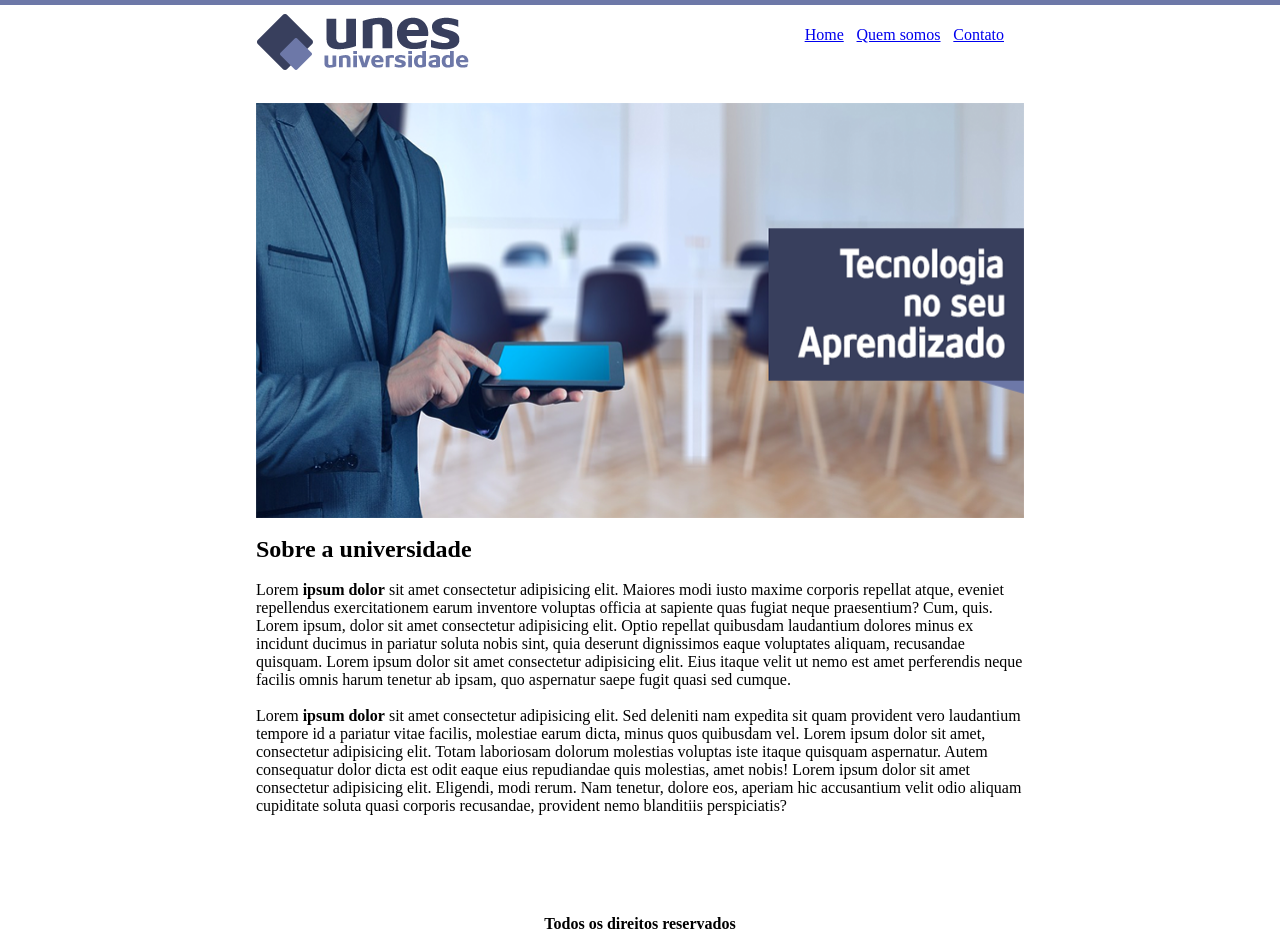
After one commit to erikadias2004/DesafiosWeb, a Flask app: template templates/home.html in a window 1280 px wide. The commit adds this page. Run offline with Flask 3, Linux system fonts and the light colour scheme; the template is opened without the code that fills it, so the values that code supplies are empty.

Commit message:
adicionei o segundo desafio

```diff
--- /dev/null
+++ b/app.py
@@ -0,0 +1,15 @@
+from flask import Flask, render_template
+
+app = Flask("__name__")
+
+@app.route("/")
+def home():
+    return render_template("home.html")
+
+@app.route("/quemsomos")
+def quemsomos():
+    return render_template("quemsomos.html")
+
+@app.route("/contato")
+def contato():
+    return render_template("contato.html")
--- a/style.css
+++ b/static/style.css
@@ -49,3 +49,7 @@ a:nth-last-child(1) {
 h4 {
     text-align: center;
 }
+
+footer {
+    margin-top: 100px;
+}
--- /dev/null
+++ b/templates/base.html
@@ -0,0 +1,24 @@
+<!DOCTYPE html>
+<html lang="en">
+<head>
+    <meta charset="UTF-8">
+    <meta name="viewport" content="width=device-width, initial-scale=1.0">
+    <title>{% block title %} {% endblock %}</title>
+    <link rel="stylesheet" href="{{url_for('static', filename='style.css')}}">
+</head>
+<body class="fundo2">
+    <header>
+        <img class="logo" src="{{url_for('static', filename='img/logo.png')}}" alt="">
+        <nav>
+            <a href="/">Home</a>
+            <a href="/quemsomos">Quem somos</a>
+            <a href="/contato">Contato</a>
+        </nav>
+    </header>
+
+{% block content %}
+{% endblock %}
+
+<footer>
+    <h4>Todos os direitos reservados</h4>
+</footer>
--- a/home.html
+++ b/templates/home.html
@@ -1,24 +1,13 @@
-<!DOCTYPE html>
-<html lang="en">
-<head>
-    <meta charset="UTF-8">
-    <meta name="viewport" content="width=device-width, initial-scale=1.0">
-    <title>Document</title>
-    <link rel="stylesheet" href="style.css">
-</head>
-<body class="fundo1">
-    <header>
-        <img class="logo" src="./img/logo.png" alt="">
-        <nav>
-            <a href="">Home</a>
-            <a href="./quemSomos.html">Quem somos</a>
-            <a href="./contato.html">Contato</a>
-        </nav>
-    </header>
+{% extends 'base.html' %}
+{% block title %}
+Home
+{% endblock %}
+
+{% block content %}
     <main>
         <br>
         <div>
-            <img class="capa" src="./img/capa.png" alt="">
+            <img class="capa" src="{{url_for('static', filename='img/capa.png')}}" alt="">
         </div>
         <section>
             <br>
@@ -29,10 +18,4 @@
             <p>Lorem <strong>ipsum dolor</strong> sit amet consectetur adipisicing elit. Sed deleniti nam expedita sit quam provident vero laudantium tempore id a pariatur vitae facilis, molestiae earum dicta, minus quos quibusdam vel. Lorem ipsum dolor sit amet, consectetur adipisicing elit. Totam laboriosam dolorum molestias voluptas iste itaque quisquam aspernatur. Autem consequatur dolor dicta est odit eaque eius repudiandae quis molestias, amet nobis! Lorem ipsum dolor sit amet consectetur adipisicing elit. Eligendi, modi rerum. Nam tenetur, dolore eos, aperiam hic accusantium velit odio aliquam cupiditate soluta quasi corporis recusandae, provident nemo blanditiis perspiciatis?</p>
         </section>
     </main>
-    <footer>
-        <br>
-        <br>
-        <h4>Todos os direitos reservados</h4>
-    </footer>
-</body>
-</html>
+{% endblock %}
```
Also changed, not shown: templates/contato.html (renamed from contato.html, +8 -23 lines), templates/quemSomos.html (renamed from quemSomos.html, +7 -22 lines), static/img/capa.png (renamed from img/capa.png), static/img/fundo.png (renamed from img/fundo.png), static/img/fundo2.png (renamed from img/fundo2.png), static/img/logo.png (renamed from img/logo.png).
